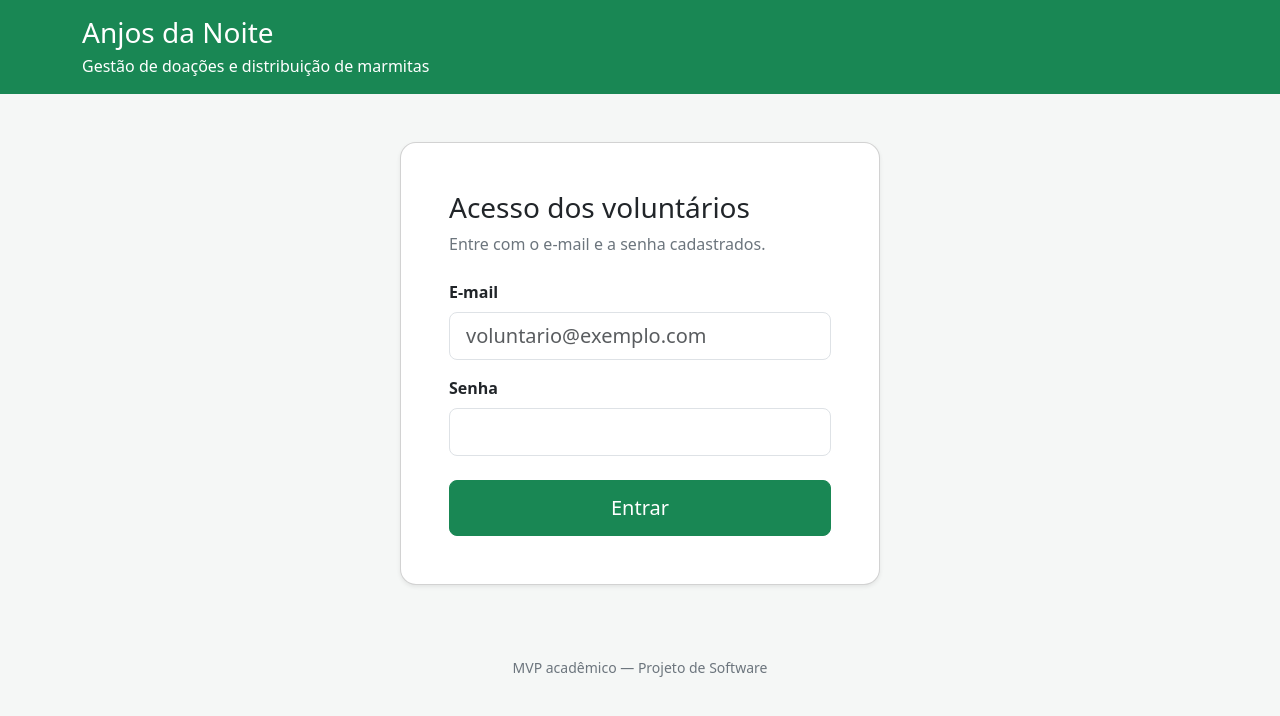
After one commit to johannvoss/projeto-de-software, a Flask app: page /entrar in a window 1280 px wide. The commit adds this page. Shown: the top 716 px of the page. Run offline with Flask 3, Linux system fonts and the light colour scheme.

Commit message:
feat: implementar login e banco SQLite

```diff
--- a/app.py
+++ b/app.py
@@ -1,13 +1,132 @@
-"""Aplicação inicial do MVP Anjos da Noite."""
-from flask import Flask, render_template
+"""Aplicação Flask do MVP Anjos da Noite — autenticação e banco SQLite."""
+import os
+import re
+import secrets
+from datetime import timedelta
+from pathlib import Path
+
+import click
+from flask import Flask, abort, flash, redirect, render_template, url_for
+from flask_login import LoginManager, current_user, login_required, login_user, logout_user
+from sqlalchemy import create_engine, select
+from sqlalchemy.orm import sessionmaker
+from werkzeug.security import check_password_hash, generate_password_hash
+
+from forms import FormLogin, FormSair
+from models import Base, Voluntario, agora_utc
 
 
-def criar_app():
+BLOQUEIO_MINUTOS = 15
+LIMITE_TENTATIVAS = 5
+
+
+def criar_app(configuracao=None):
     app = Flask(__name__)
+    Path(app.instance_path).mkdir(parents=True, exist_ok=True)
+
+    # Em ambiente local, uma chave é gerada a cada inicialização.
+    # Para hospedar futuramente, defina SECRET_KEY fixa no ambiente.
+    app.config.update(
+        SECRET_KEY=os.getenv("SECRET_KEY") or secrets.token_hex(32),
+        DATABASE_URL=os.getenv("DATABASE_URL") or
+                     f"sqlite:///{(Path(app.instance_path) / 'database.db').as_posix()}",
+        SESSION_COOKIE_HTTPONLY=True,
+        SESSION_COOKIE_SAMESITE="Lax",
+        SESSION_COOKIE_SECURE=os.getenv("COOKIE_SECURE") == "1",
+    )
+    if configuracao:
+        app.config.update(configuracao)
+
+    engine = create_engine(app.config["DATABASE_URL"])
+    Base.metadata.create_all(engine)
+    fabrica_sessoes = sessionmaker(bind=engine, expire_on_commit=False)
+    app.extensions["fabrica_sessoes"] = fabrica_sessoes
+    app.extensions["motor_sqlite"] = engine
+
+    login_manager = LoginManager()
+    login_manager.login_view = "entrar"
+    login_manager.login_message = "Entre com seu e-mail e senha para continuar."
+    login_manager.init_app(app)
+
+    @login_manager.user_loader
+    def carregar_usuario(identificador):
+        try:
+            numero = int(identificador)
+        except (TypeError, ValueError):
+            return None
+        with fabrica_sessoes() as sessao:
+            return sessao.get(Voluntario, numero)
 
     @app.get("/")
+    @login_required
     def inicio():
-        return render_template("index.html")
+        return render_template("index.html", form_sair=FormSair())
+
+    @app.route("/entrar", methods=["GET", "POST"])
+    def entrar():
+        if current_user.is_authenticated:
+            return redirect(url_for("inicio"))
+
+        form = FormLogin()
+        if form.validate_on_submit():
+            email = form.email.data.strip().lower()
+            senha = form.senha.data
+            agora = agora_utc()
+
+            with fabrica_sessoes() as sessao:
+                voluntario = sessao.scalar(select(Voluntario).where(Voluntario.email == email))
+                if voluntario and voluntario.bloqueado_ate and voluntario.bloqueado_ate > agora:
+                    flash("Acesso temporariamente bloqueado. Tente novamente em 15 minutos.", "warning")
+                elif voluntario and check_password_hash(voluntario.senha_hash, senha):
+                    voluntario.tentativas_falhas = 0
+                    voluntario.bloqueado_ate = None
+                    sessao.commit()
+                    login_user(voluntario)
+                    return redirect(url_for("inicio"))
+                else:
+                    if voluntario:
+                        # Se o tempo de bloqueio já terminou, reinicia o contador.
+                        if voluntario.bloqueado_ate and voluntario.bloqueado_ate <= agora:
+                            voluntario.tentativas_falhas = 0
+                            voluntario.bloqueado_ate = None
+                        voluntario.tentativas_falhas += 1
+                        if voluntario.tentativas_falhas >= LIMITE_TENTATIVAS:
+                            voluntario.bloqueado_ate = agora + timedelta(minutes=BLOQUEIO_MINUTOS)
+                        sessao.commit()
+                    flash("E-mail ou senha inválidos.", "danger")
+
+        return render_template("login.html", form=form)
+
+    @app.post("/sair")
+    @login_required
+    def sair():
+        formulario = FormSair()
+        if not formulario.validate_on_submit():
+            abort(400)
+        logout_user()
+        flash("Você saiu do sistema.", "success")
+        return redirect(url_for("entrar"))
+
+    @app.cli.command("criar-voluntario")
+    @click.option("--email", prompt="E-mail do voluntário")
+    def criar_voluntario(email):
+        """Cria uma conta autorizada no terminal (sem cadastro público)."""
+        email = email.strip().lower()
+        if len(email) > 254 or not re.fullmatch(r"[^\s@]+@[^\s@]+\.[^\s@]+", email):
+            raise click.ClickException("E-mail inválido.")
+        senha = click.prompt("Senha (mínimo 8 caracteres)", hide_input=True, confirmation_prompt=True)
+        if len(senha) < 8:
+            raise click.ClickException("A senha deve ter pelo menos 8 caracteres.")
+        with fabrica_sessoes() as sessao:
+            existente = sessao.scalar(select(Voluntario).where(Voluntario.email == email))
+            if existente:
+                raise click.ClickException("Já existe um voluntário com esse e-mail.")
+            sessao.add(Voluntario(
+                email=email,
+                senha_hash=generate_password_hash(senha, method="pbkdf2:sha256", salt_length=16),
+            ))
+            sessao.commit()
+        click.echo("Voluntário cadastrado com sucesso!")
 
     return app
 
--- /dev/null
+++ b/forms.py
@@ -0,0 +1,17 @@
+"""Formulários com proteção CSRF."""
+from flask_wtf import FlaskForm
+from wtforms import PasswordField, StringField, SubmitField
+from wtforms.validators import DataRequired, Length, Regexp
+
+
+class FormLogin(FlaskForm):
+    email = StringField(
+        "E-mail", validators=[DataRequired(), Length(max=254),
+                               Regexp(r"^[^\s@]+@[^\s@]+\.[^\s@]+$", message="Informe um e-mail válido.")]
+    )
+    senha = PasswordField("Senha", validators=[DataRequired()])
+    entrar = SubmitField("Entrar")
+
+
+class FormSair(FlaskForm):
+    sair = SubmitField("Sair")
--- /dev/null
+++ b/templates/login.html
@@ -0,0 +1,46 @@
+<!doctype html>
+<html lang="pt-BR">
+<head>
+    <meta charset="UTF-8">
+    <meta name="viewport" content="width=device-width, initial-scale=1">
+    <title>Entrar | Anjos da Noite</title>
+    <link href="https://cdn.jsdelivr.net/npm/bootstrap@5.3.3/dist/css/bootstrap.min.css" rel="stylesheet">
+    <link rel="stylesheet" href="{{ url_for('static', filename='css/estilo.css') }}">
+</head>
+<body>
+    <header class="bg-success text-white py-3">
+        <div class="container">
+            <h1 class="h3 mb-1">Anjos da Noite</h1>
+            <p class="mb-0">Gestão de doações e distribuição de marmitas</p>
+        </div>
+    </header>
+    <main class="container py-5">
+        <div class="card shadow-sm mx-auto" style="max-width: 480px">
+            <div class="card-body p-4 p-md-5">
+                <h2 class="h3 mb-2">Acesso dos voluntários</h2>
+                <p class="text-secondary mb-4">Entre com o e-mail e a senha cadastrados.</p>
+                {% with mensagens = get_flashed_messages(with_categories=true) %}
+                  {% for categoria, mensagem in mensagens %}
+                    <div class="alert alert-{{ categoria }}" role="alert">{{ mensagem }}</div>
+                  {% endfor %}
+                {% endwith %}
+                <form method="post" action="{{ url_for('entrar') }}">
+                    {{ form.hidden_tag() }}
+                    <div class="mb-3">
+                        {{ form.email.label(class_="form-label fw-semibold") }}
+                        {{ form.email(class_="form-control form-control-lg", type="email", placeholder="voluntario@exemplo.com", autocomplete="username") }}
+                        {% for erro in form.email.errors %}<p class="text-danger small mt-1 mb-0">{{ erro }}</p>{% endfor %}
+                    </div>
+                    <div class="mb-4">
+                        {{ form.senha.label(class_="form-label fw-semibold") }}
+                        {{ form.senha(class_="form-control form-control-lg", autocomplete="current-password") }}
+                        {% for erro in form.senha.errors %}<p class="text-danger small mt-1 mb-0">{{ erro }}</p>{% endfor %}
+                    </div>
+                    {{ form.entrar(class_="btn btn-success btn-lg w-100") }}
+                </form>
+            </div>
+        </div>
+    </main>
+    <footer class="container py-4 text-center text-secondary small">MVP acadêmico — Projeto de Software</footer>
+</body>
+</html>
```
Also changed, not shown: models.py (added, +57 -0 lines), templates/index.html (+11 -7 lines), tests/test_app.py (+94 -5 lines), README.md.
